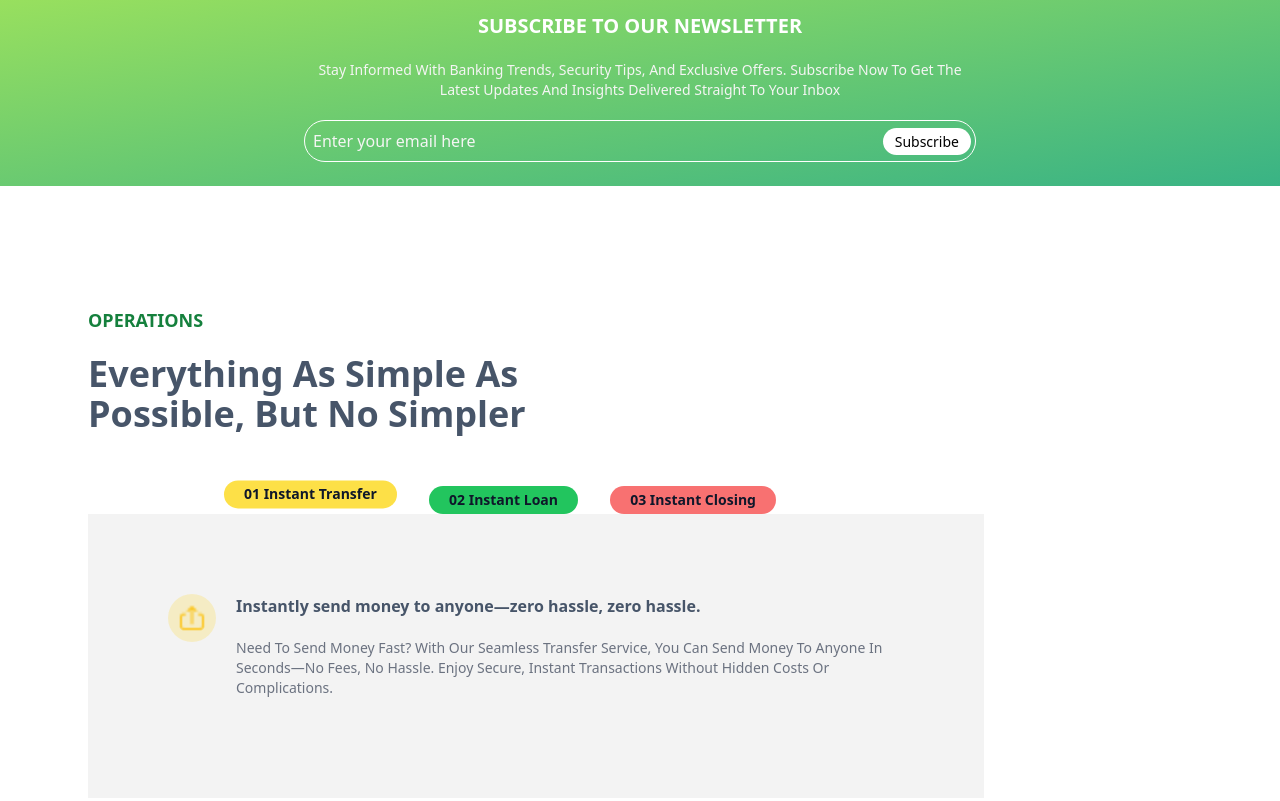
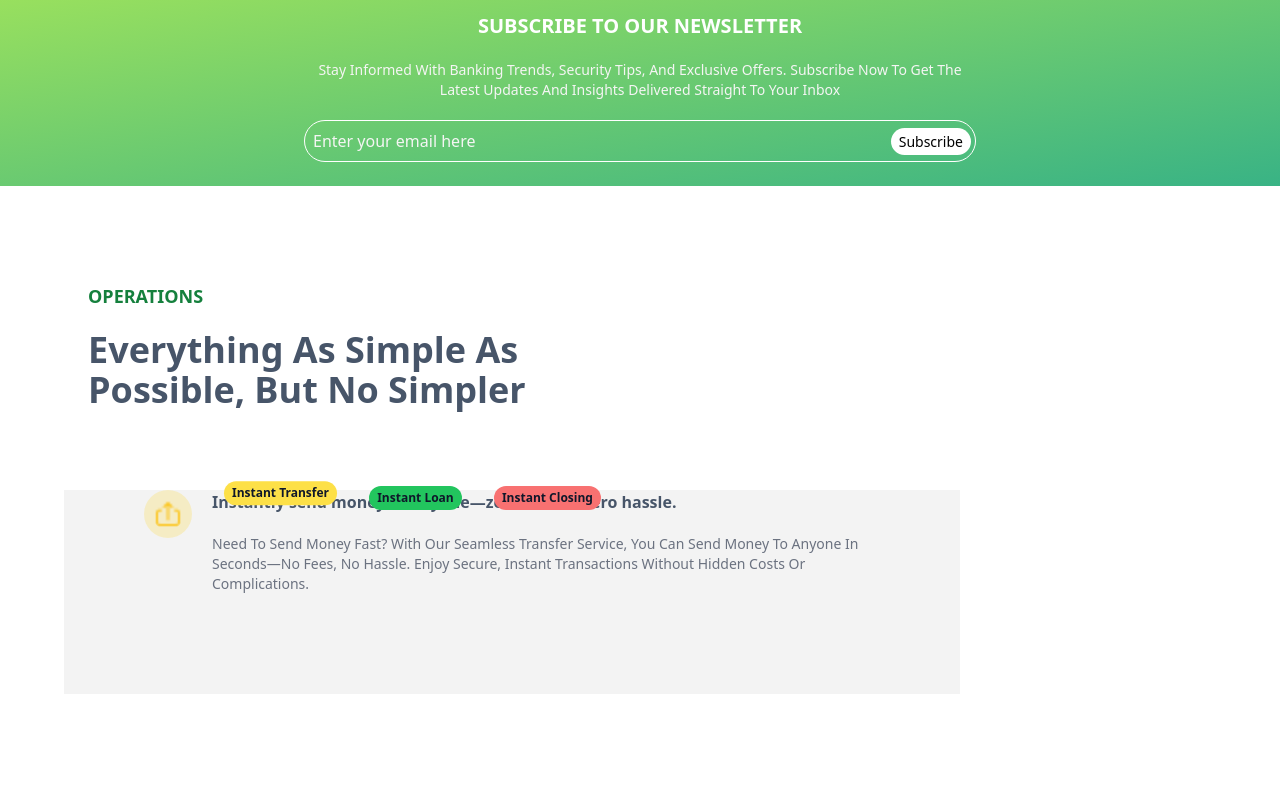
Before and after one commit to Kcfreshz/ibank, a website: page index.html in a window 1280 px wide. Shown: the part 2160-2961 px from the top of the page. Drawn offline with Linux system fonts and the light colour scheme.

Commit message:
Fixed bugs in the tabbed button

```diff
--- a/index.html
+++ b/index.html
@@ -322,7 +322,7 @@
           <div class="mr-1">
             <a
               href="#"
-              class="bg-white py-1 px-3 mt-3 rounded-full text-center text-sm text-black font-medium capitalize hover:bg-opacity-50 hover:text-white h-full"
+              class="bg-white py-1 px-2 rounded-full text-center text-xs text-black font-medium capitalize hover:bg-opacity-50 hover:text-white h-full md:text-sm"
               >subscribe</a
             >
           </div>
@@ -333,43 +333,43 @@
     <!-- Operation Section -->
     <section id="operation">
       <!-- Operation Container -->
-      <div class="max-w-6xl p-6 my-24 mx-auto relative">
+      <div class="max-w-6xl ps my-24 mx-auto relative">
         <h6
-          class="text-green-700 text-base uppercase font-bold mb-5 md:text-lg"
+          class="text-green-700 pl-6 text-base uppercase font-bold mb-5 md:text-lg"
         >
           Operations
         </h6>
         <h4
-          class="max-w-sm mb-20 font-bold text-xl text-slate-600 capitalize md:text-4xl md:max-w-xl"
+          class="max-w-sm mb-20 pl-6 font-bold text-xl text-slate-600 capitalize md:text-4xl md:max-w-xl"
         >
           Everything as simple as possible, but no simpler
         </h4>
         <!-- Button Container -->
         <div
-          class="space-x-7 ml-5s absolute left-12 top-44 md:top-48 md:left-40 tab-container"
+          class="absolute space-x-2 top-40 md:space-x-7 md:top-48 md:left-40 tab-container"
         >
           <button
-            class="bg-yellow-300 py-1 px-5 mt-3 rounded-full text-center text-sm text-slate-900 font-bold capitalize hover:bg-yellow-400 transition-all duration-400 ease-in-out tab tab-active"
+            class="bg-yellow-300 py-1 px-2 mt-3 rounded-full text-center text-xs text-slate-900 font-bold capitalize hover:bg-yellow-400 transition-all duration-400 ease-in-out tab tab-active"
             data-tab="1"
           >
-            01 Instant transfer
+            Instant transfer
           </button>
           <button
-            class="bg-green-500 py-1 px-5 mt-3 rounded-full text-center text-sm text-slate-900 font-bold capitalize hover:bg-green-600 transition-all duration-500 ease-in-out tab"
+            class="bg-green-500 py-1 px-2 mt-3 rounded-full text-center text-xs text-slate-900 font-bold capitalize hover:bg-green-600 transition-all duration-500 ease-in-out tab"
             data-tab="2"
           >
-            02 instant loan
+            instant loan
           </button>
           <button
-            class="bg-red-400 py-1 px-5 mt-3 rounded-full text-center text-sm text-slate-900 font-bold capitalize hover:bg-red-500 transition-all duration-500 ease-in-out tab"
+            class="bg-red-400 py-1 px-2 mt-3 rounded-full text-center text-xs text-slate-900 font-bold capitalize hover:bg-red-500 transition-all duration-500 ease-in-out tab"
             data-tab="3"
           >
-            03 instant Closing
+            instant Closing
           </button>
         </div>
 
         <!-- Operation Content Container-->
-        <div class="bg-[#f3f3f3] p-20 max-w-4xl">
+        <div class="bg-[#f3f3f3] max-w-4xl pt-8 md:pt-0 md:p-20">
           <!-- Content 1 -->
           <div class="flex none active content--1">
             <div
```
Also changed, not shown: css/style.css.
